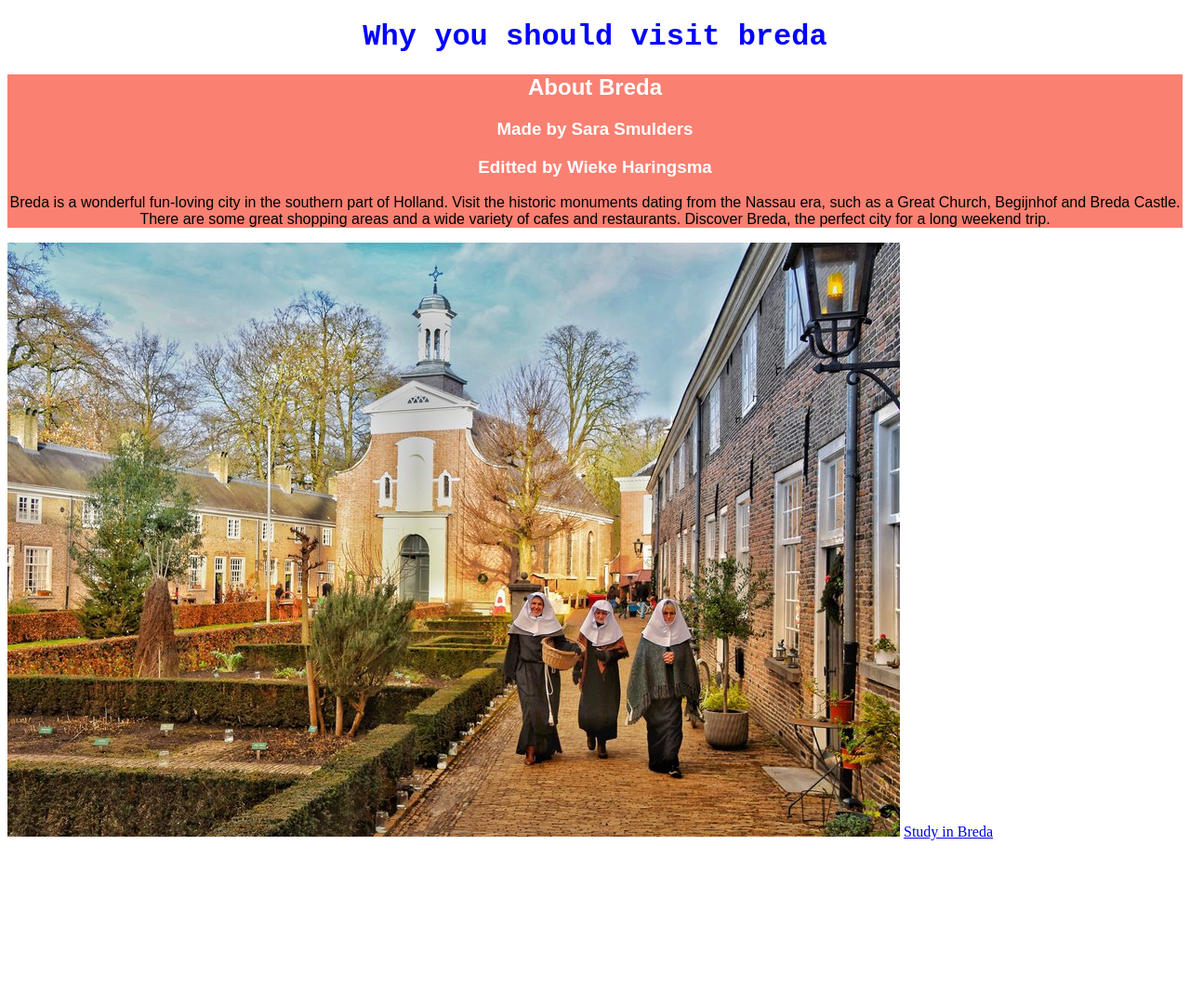
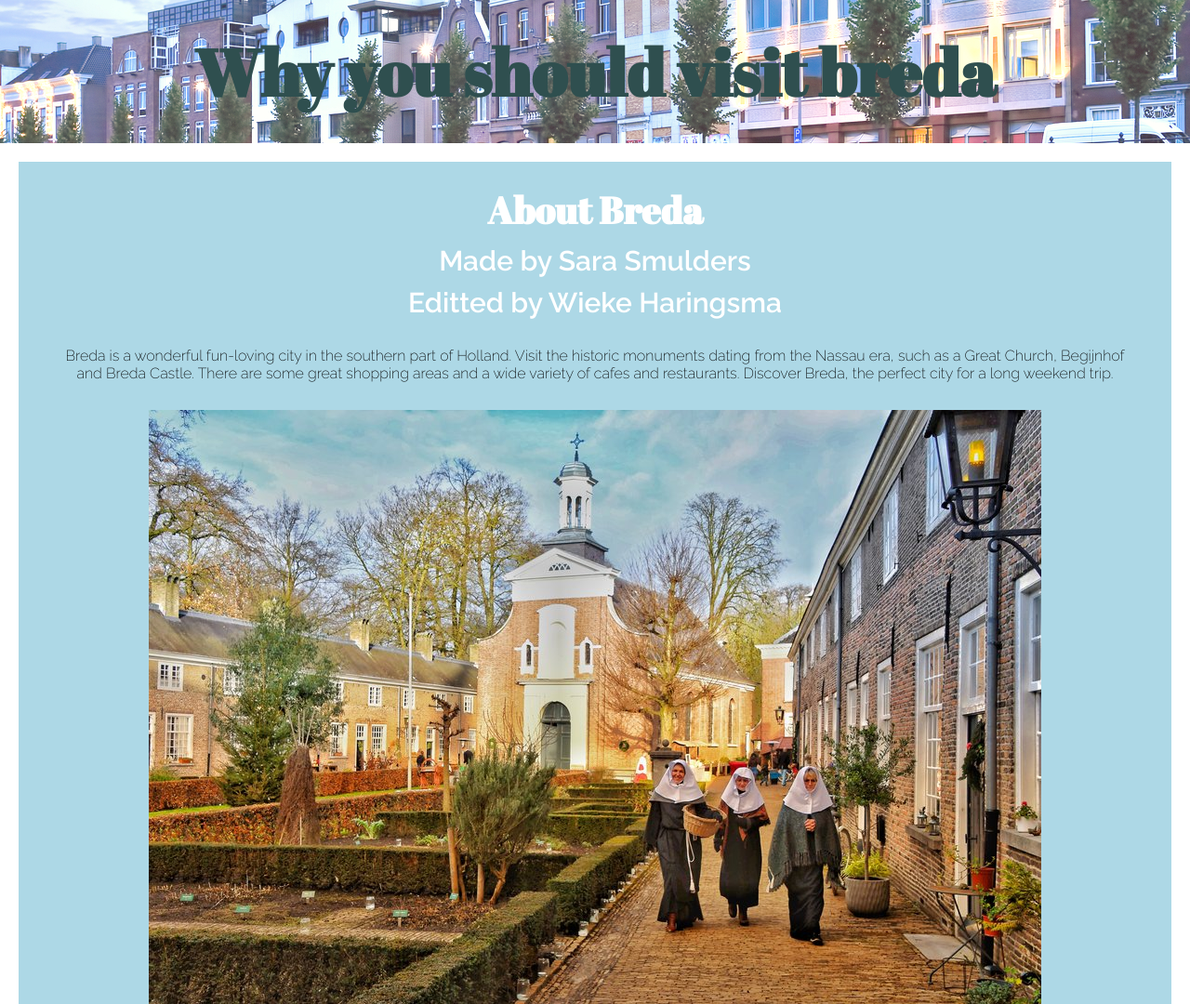
Before and after one commit to sarasmullie/prj4-chapter-3, a plain HTML site: page index.html in a window 1280 px wide. Shown: the top 1080 px of the page at 93% size. Before the commit the page ends 912 px from the top, so only its background shows below. Drawn offline with Linux system fonts and the light colour scheme.

Commit message:
advanced css assignment v1

```diff
--- a/css/styles.css
+++ b/css/styles.css
@@ -1,16 +1,50 @@
+* {
+    margin: 0;
+    padding: 0;
+    border:0;
+    font-size: 100%;
+}
+
 .white {
     color: white;
 }
 
-#blue-courier {
-    color: blue;
-    font-family: 'Courier New', Courier, monospace;
+header {
+    color: darkslategrey;
+    font-family:'Abril Fatface', cursive;
+    font-size: 70px;
+}
+
+p {
+    font-family: 'Raleway', sans-serif;
     text-align: center;
+    padding: 30px;
+}
+
+h2 {
+    font-family:'Abril Fatface', cursive;
+    font-size: 40px;
+    padding-top: 20px;
+}
+
+h3 {
+    font-family: 'Raleway', sans-serif;
+    font-size: 30px;
+    padding-top: 10px;
+}
+
+#background {
+    text-align: center;
+    background-image: url(../images/header.jpg);
+    background-position: center;
+    padding: 30px;
 }
 
 .my-container {
-    border-color: red;
-    background-color: salmon;
+    border-color: darkslategray;
+    border-style: solid;
+    background-color: lightblue;
     text-align: center;
-    font-family: Arial, Helvetica, sans-serif;
+    margin: 20px;
+    padding: 5px;
 }
--- a/index.html
+++ b/index.html
@@ -4,16 +4,21 @@
       <title>Breda is the best</title>
       <meta charset="utf-8">
       <link href="css/styles.css" type="text/css" rel="stylesheet">
+      <link href="https://fonts.googleapis.com/css2?family=Abril+Fatface&display=swap" rel="stylesheet">
+      <link href="https://fonts.googleapis.com/css2?family=Raleway:wght@200&display=swap" rel="stylesheet">
+      <link href="https://fonts.googleapis.com/css2?family=Raleway:wght@600&display=swap" rel="stylesheet">
     </head>
     <body>
-      <h1 id="blue-courier">Why you should visit breda</h1>
+      <header>
+        <h1 id="background">Why you should visit breda</h1>
+      </header>
       <div class="my-container">
         <h2 class="white">About Breda</h2>
         <h3 class="white">Made by Sara Smulders</h3>
         <h3 class="white">Editted by Wieke Haringsma</h3>
           <p>Breda is a wonderful fun-loving city in the southern part of Holland. Visit the historic monuments dating from the Nassau era, such as a Great Church, Begijnhof and Breda Castle. There are some great shopping areas and a wide variety of cafes and restaurants. Discover Breda, the perfect city for a long weekend trip.</p>
+          <img src="images/breda.jpg" alt="Breda centre" />
       </div>
-          <img src="images/breda.jpg" alt="Breda centre" />
           <a href="https://www.buas.nl" target="_blank">Study in Breda</a>
     </body>
   </html>
```
Also changed, not shown: images/header.jpg (added).
